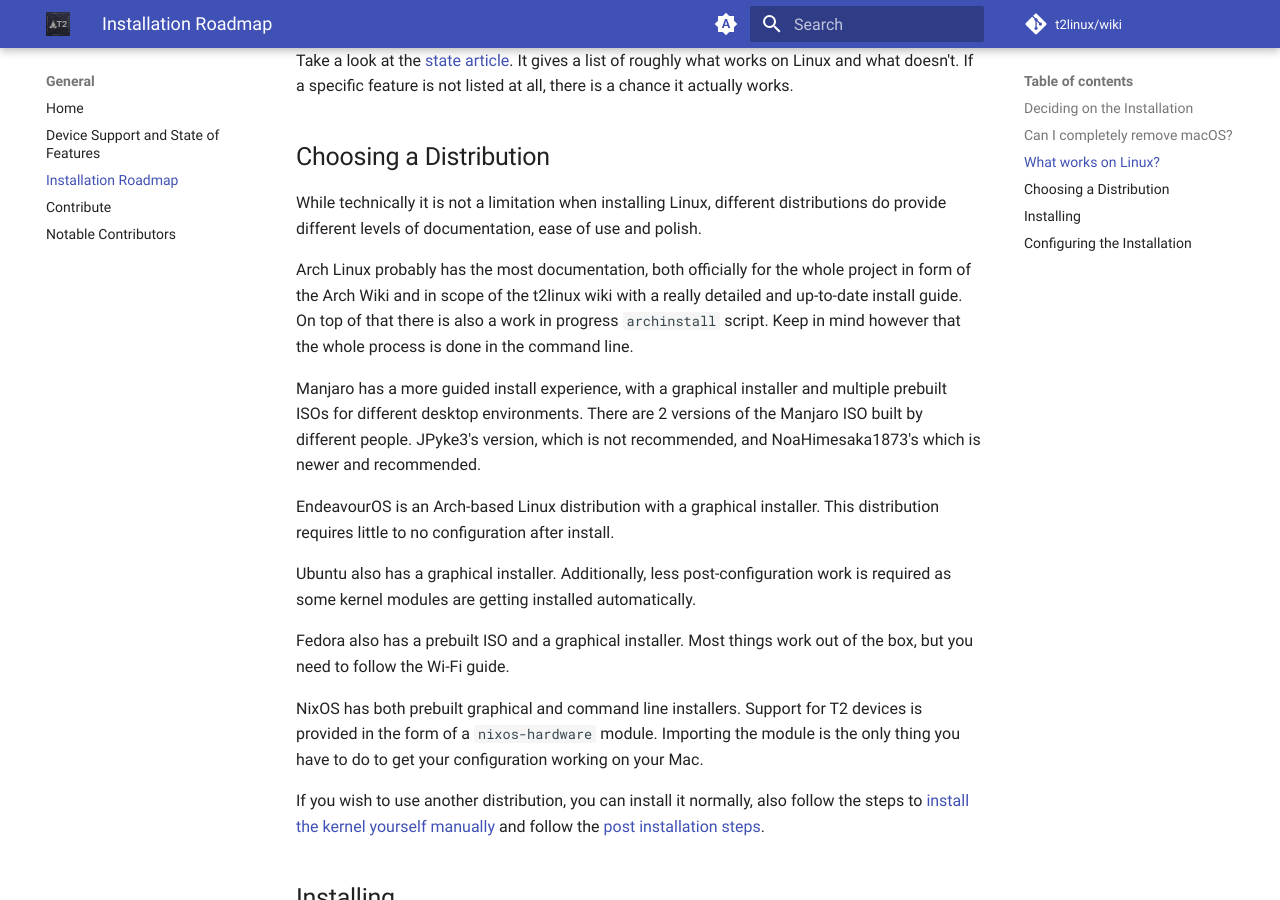
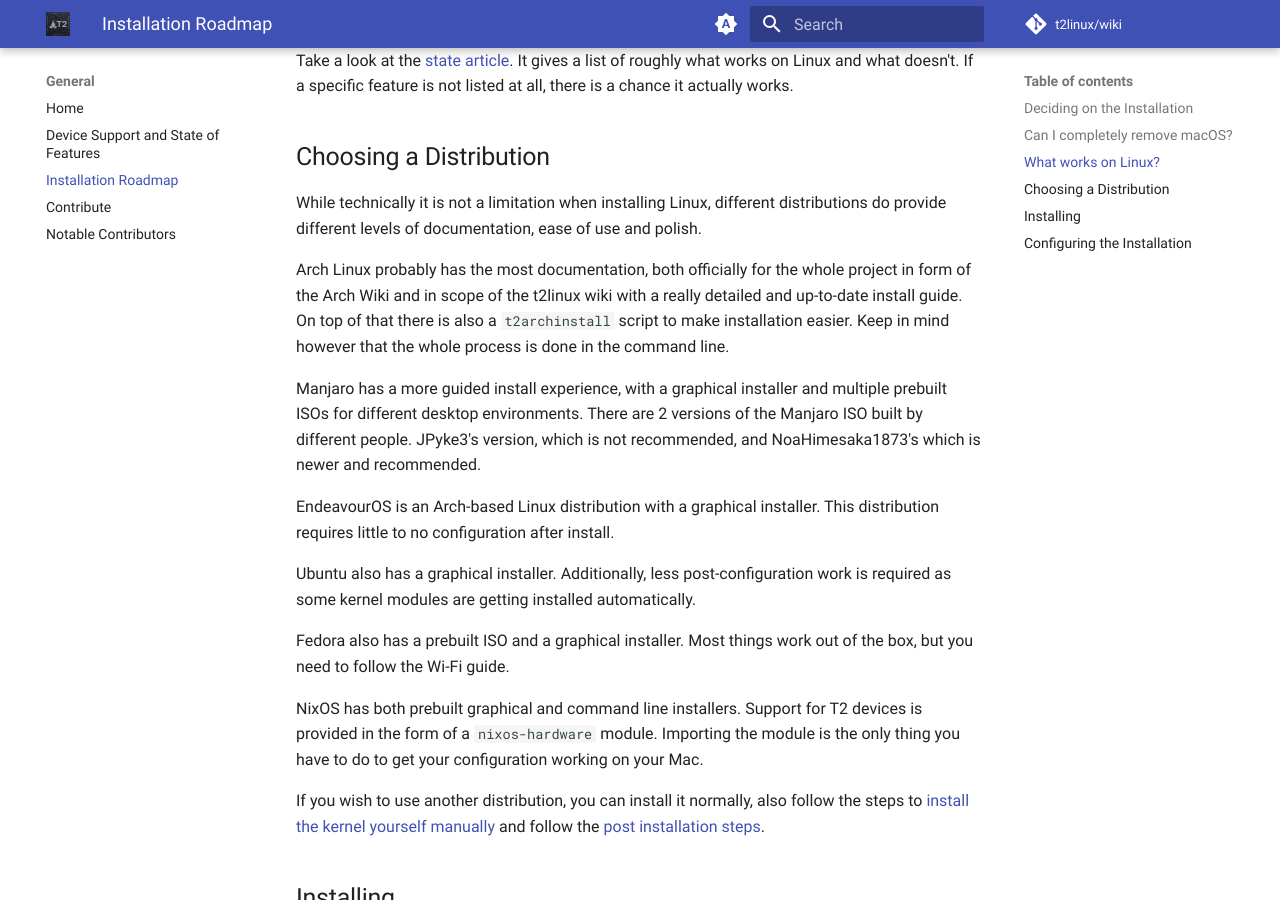
Before and after one commit to t2linux/wiki, an MkDocs documentation site: the page built from docs/roadmap.md, in a window 1280 px wide and 900 px high, scrolled down 1107 px. Built offline with MkDocs 1.6.1 and Material for MkDocs 9.7.7, drawn with Linux system fonts in a browser that asks for light colours; comment, search, counter and statistics services are not loaded.

Commit message:
Roadmap: t2archinstall now exists

```diff
--- a/docs/roadmap.md
+++ b/docs/roadmap.md
@@ -35,7 +35,7 @@ While technically it is not a limitation when installing Linux, different distri
 ease of use and polish.
 
 Arch Linux probably has the most documentation, both officially for the whole project in form of the Arch Wiki and in scope of the
-t2linux wiki with a really detailed and up-to-date install guide. On top of that there is also a work in progress `archinstall` script.
+t2linux wiki with a really detailed and up-to-date install guide. On top of that there is also a `t2archinstall` script to make installation easier.
 Keep in mind however that the whole process is done in the command line.
 
 Manjaro has a more guided install experience, with a graphical installer and multiple prebuilt ISOs for different desktop environments. There are 2 versions of the Manjaro ISO built by different people. JPyke3's version, which is not recommended, and NoaHimesaka1873's which is newer and recommended.
```
